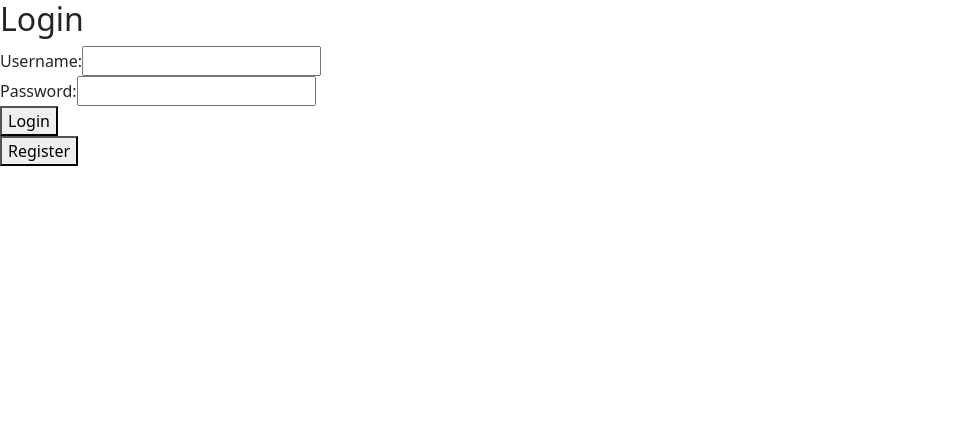
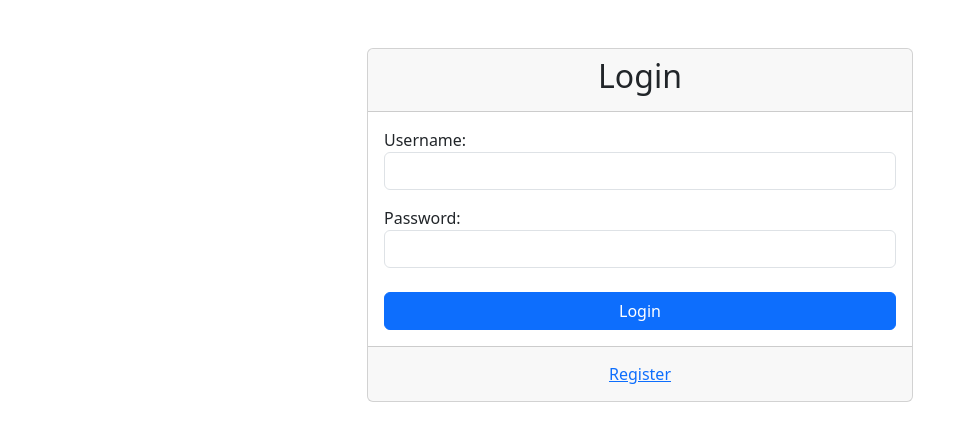
Before and after one commit to adityapachpor978478/RentHub, an Angular app: page /auth/login in a window 1280 px wide. Shown: the top 440 px of the page, without its empty margins (0-976 px from the left). Built offline with nearby package versions, Linux system fonts and the light colour scheme.

Commit message:
added styling for login component

```diff
--- a/src/app/auth/login/login.component.html
+++ b/src/app/auth/login/login.component.html
@@ -1,16 +1,48 @@
-<div class="login-container">
-    <h2>Login</h2>
-    <form (ngSubmit)="login()">
-      <div>
-        <label for="username">Username:</label>
-        <input type="text" id="username" [(ngModel)]="username" name="username" required>
+<div class="container mt-5">
+  <div class="row justify-content-center">
+    <div class="col-md-6">
+      <div class="card">
+        <div class="card-header">
+          <h2 class="text-center">Login</h2>
+        </div>
+        <div class="card-body">
+          <form (ngSubmit)="login()">
+            <div class="form-group">
+              <label for="username">Username:</label>
+              <input
+                type="text"
+                id="username"
+                class="form-control"
+                [(ngModel)]="username"
+                name="username"
+                required
+              />
+            </div>
+            <div class="form-group mt-3">
+              <label for="password">Password:</label>
+              <input
+                type="password"
+                id="password"
+                class="form-control"
+                [(ngModel)]="password"
+                name="password"
+                required
+              />
+            </div>
+            <div *ngIf="errorMessage" class="alert alert-danger mt-3">
+              {{ errorMessage }}
+            </div>
+            <div class="d-grid gap-2 mt-4">
+              <button type="submit" class="btn btn-primary btn-block">Login</button>
+            </div>
+          </form>
+        </div>
+        <div class="card-footer text-center">
+          <button routerLink="/auth/register" class="btn btn-link">
+            Register
+          </button>
+        </div>
       </div>
-      <div>
-        <label for="password">Password:</label>
-        <input type="password" id="password" [(ngModel)]="password" name="password" required>
-      </div>
-      <button type="submit">Login</button>
-      <div *ngIf="errorMessage" class="error">{{ errorMessage }}</div>
-    </form>
-    <button routerLink="/auth/register">Register</button>
+    </div>
   </div>
+</div>
--- a/src/app/auth/register/register.component.html
+++ b/src/app/auth/register/register.component.html
@@ -1,48 +1,57 @@
-<div class="register-container">
-    <h2>Register</h2>
+<div class="container mt-5">
+  <div class="row justify-content-center">
+    <div class="col-md-6">
+      <div class="card">
+        <div class="card-header">
+          <h2 class="text-center">Register</h2>
+        </div>
+        <div class="card-body">
           <form [formGroup]="registerForm" (ngSubmit)="register()">
-      <div>
+            <div class="form-group">
               <label for="email">Email:</label>
-        <input type="email" id="email" formControlName="email">
-        <div *ngIf="false">
-        <!-- <div *ngIf="registerForm.get('email').invalid && registerForm.get('email').touched"> -->
+              <input type="email" id="email" formControlName="email" class="form-control">
+              <div *ngIf="registerForm.get('email')?.invalid && registerForm.get('email')?.touched" class="text-danger">
                 Please enter a valid email.
               </div>
             </div>
-      <div>
+            <div class="form-group mt-3">
               <label for="name">Name:</label>
-        <input type="text" id="name" formControlName="name">
-        <div *ngIf="false">
-        <!-- <div *ngIf="registerForm.get('name').invalid && registerForm.get('name').touched"> -->
+              <input type="text" id="name" formControlName="name" class="form-control">
+              <div *ngIf="registerForm.get('name')?.invalid && registerForm.get('name')?.touched" class="text-danger">
                 Name is required.
               </div>
             </div>
-      <div>
+            <div class="form-group mt-3">
               <label for="surname">Surname:</label>
-        <input type="text" id="surname" formControlName="surname">
-        <div *ngIf="false">
-        <!-- <div *ngIf="registerForm.get('surname').invalid && registerForm.get('surname').touched"> -->
+              <input type="text" id="surname" formControlName="surname" class="form-control">
+              <div *ngIf="registerForm.get('surname')?.invalid && registerForm.get('surname')?.touched" class="text-danger">
                 Surname is required.
               </div>
             </div>
-      <div>
+            <div class="form-group mt-3">
               <label for="username">Username:</label>
-        <input type="text" id="username" formControlName="username">
-        <div *ngIf="false">
-        <!-- <div *ngIf="registerForm.get('username').invalid && registerForm.get('username').touched"> -->
+              <input type="text" id="username" formControlName="username" class="form-control">
+              <div *ngIf="registerForm.get('username')?.invalid && registerForm.get('username')?.touched" class="text-danger">
                 Username is required.
               </div>
             </div>
-      <div>
+            <div class="form-group mt-3">
               <label for="password">Password:</label>
-        <input type="password" id="password" formControlName="password">
-        <div *ngIf="false">
-        <!-- <div *ngIf="registerForm.get('password').invalid && registerForm.get('password').touched"> -->
+              <input type="password" id="password" formControlName="password" class="form-control">
+              <div *ngIf="registerForm.get('password')?.invalid && registerForm.get('password')?.touched" class="text-danger">
                 Password must be at least 6 characters long.
               </div>
             </div>
-      <button type="submit">Register</button>
-      <div *ngIf="errorMessage" class="error">{{ errorMessage }}</div>
+            <div class="d-grid gap-2 mt-4">
+              <button type="submit" class="btn btn-primary btn-block">Register</button>
+            </div>
+            <div *ngIf="errorMessage" class="alert alert-danger mt-3">{{ errorMessage }}</div>
           </form>
-    <button routerLink="/auth/login">Already have an account? Login</button>
         </div>
+        <div class="card-footer text-center">
+          <button routerLink="/auth/login" class="btn btn-link">Already have an account? Login</button>
+        </div>
+      </div>
+    </div>
+  </div>
+</div>
```
Lines whose indentation alone changed are shown as unchanged.
